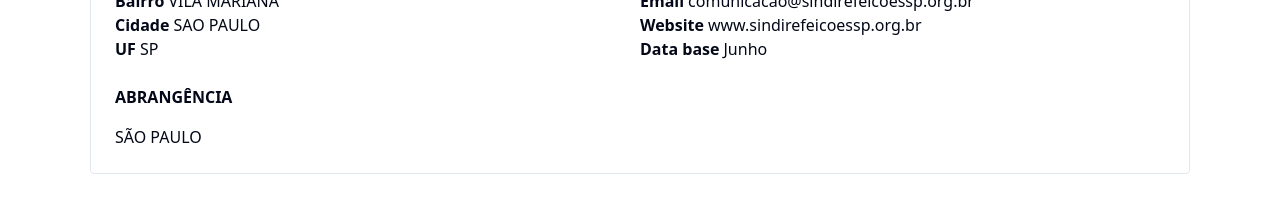
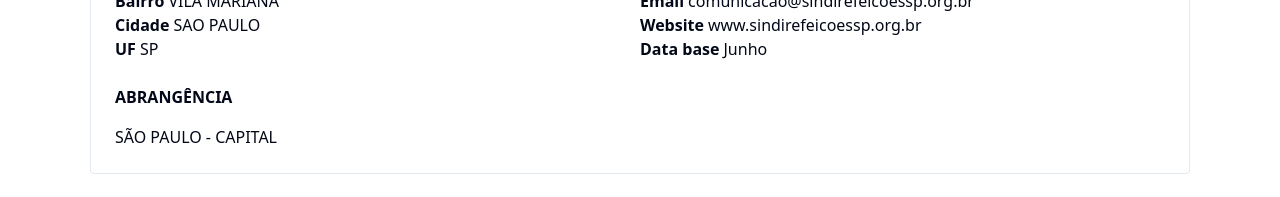
Before and after one commit to devsindercsp/sindicatos, a React (Vite) app: page / in a window 1280 px wide. Shown: the part 4120-4317 px from the top of the page. Built offline with nearby package versions, Linux system fonts and the light colour scheme.

Commit message:
Update sindicatos.ts

```diff
--- a/src/data/sindicatos.ts
+++ b/src/data/sindicatos.ts
@@ -253,7 +253,7 @@
     email: 'comunicacao@sindirefeicoessp.org.br',
     website: 'www.sindirefeicoessp.org.br',
     basedata: 'Junho',
-    coverage: ['SÃO PAULO'],
+    coverage: ['SÃO PAULO - CAPITAL'],
   },
   {
     name: 'SIND DOS TRABALHADORES EM EMPRESAS REFEIÇÕES COL DA REGIAO NORTE/OESTE',
```
